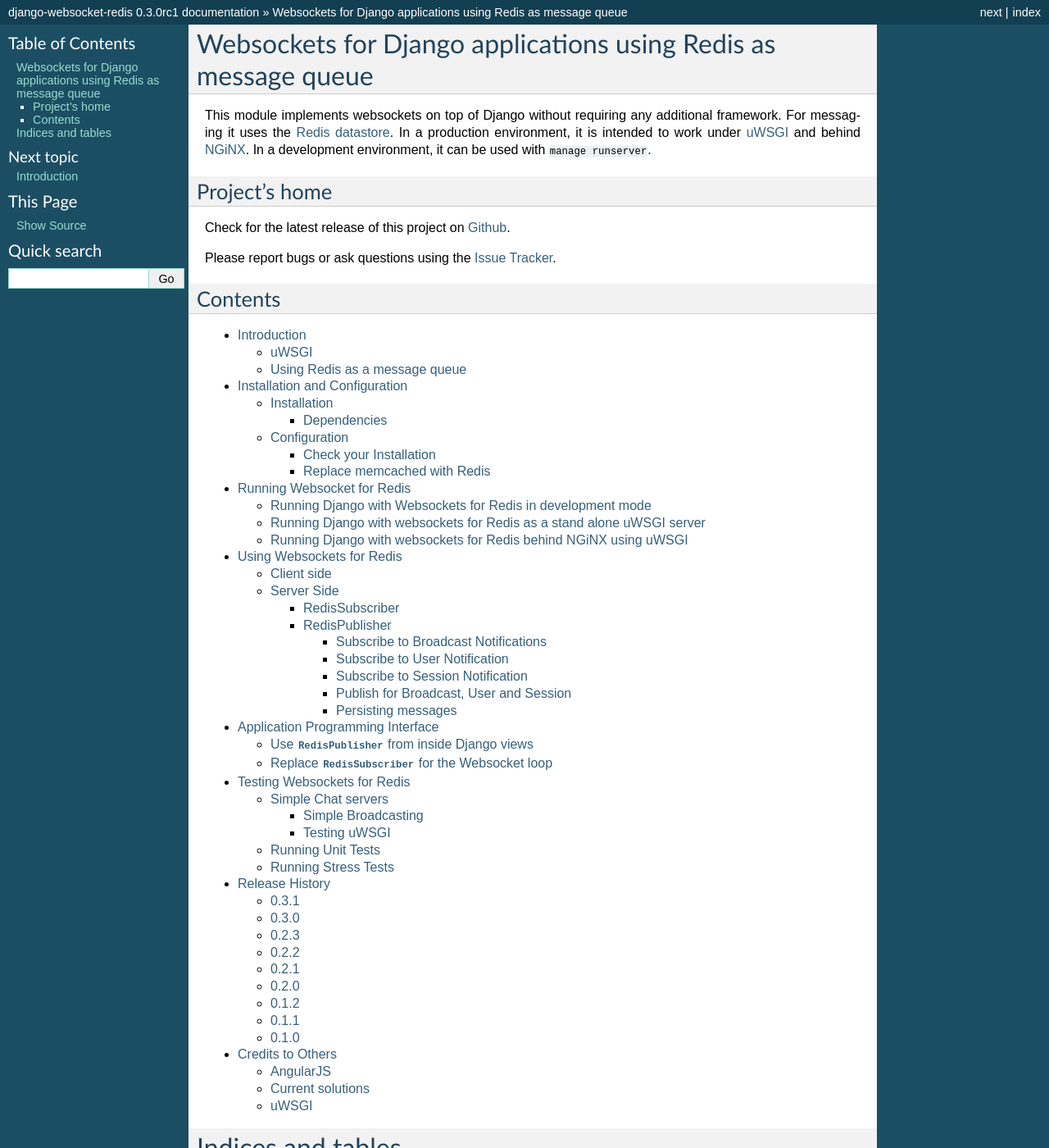
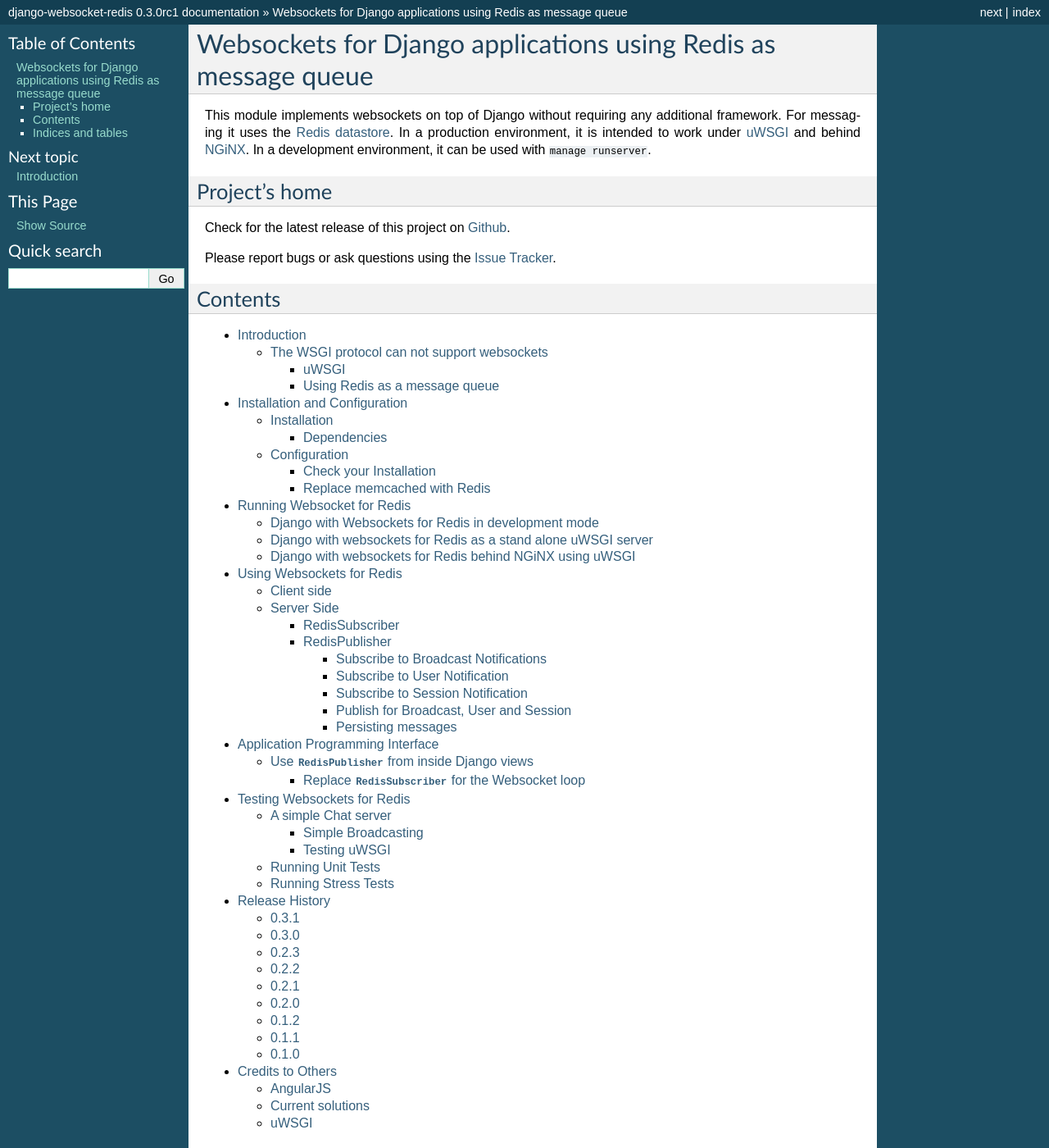
Before and after one commit to jrief/django-websocket-redis, a Sphinx documentation site: the page built from docs/index.rst, in a window 1280 px wide and 1400 px high. Shown: the whole window at 82% size. Built offline with Sphinx 7.4.7, drawn with Linux system fonts in a browser that asks for light colours.

Commit message:
Adopted header elements

```diff
--- a/docs/api.rst
+++ b/docs/api.rst
@@ -1,5 +1,6 @@
 .. api
 
+=================================
 Application Programming Interface
 =================================
 
--- a/docs/index.rst
+++ b/docs/index.rst
@@ -1,5 +1,6 @@
 .. django-websocket-redis documentation master file
 
+===============================================================
 Websockets for Django applications using Redis as message queue
 ===============================================================
 
@@ -8,13 +9,13 @@
 uWSGI_ and behind NGiNX_. In a development environment, it can be used with ``manage runserver``.
 
 Project's home
---------------
+==============
 Check for the latest release of this project on `Github`_.
 
 Please report bugs or ask questions using the `Issue Tracker`_.
 
 Contents
---------
+========
 .. toctree::
 
   introduction
--- a/docs/introduction.rst
+++ b/docs/introduction.rst
@@ -1,5 +1,6 @@
 .. introduction
 
+============
 Introduction
 ============
 
@@ -16,6 +17,8 @@
 making responses in a simple way abstracted from the HTTP protocol, but by design it does not
 support non-blocking requests.
 
+The WSGI protocol can not support websockets
+--------------------------------------------
 In Django, the web server accepts an incoming request, sets up a WSGI dictionary which then is
 passed to the application server. There the HTTP headers and the payload is created and immediately
 afterwards the request is finished and flushed to the client. This processing typically requires
@@ -48,7 +51,7 @@
 specially while debugging code.
 
 uWSGI
------
+=====
 While searching for a simpler solution, I found out that `uWSGI offers websockets`_ right out of
 the box. With Redis_ as a message queue, and a few lines of Python code, one can bidirectionally
 communicate with any WSGI based framework, for instance **Django**. Of course, here it also is
@@ -70,7 +73,7 @@
 
 
 Using Redis as a message queue
-------------------------------
+==============================
 One might argue that all this is not as simple, since an additional service – the Redis data server
 – must run side by side with Django. Websockets are bidirectional but their normal use case is to
 trigger server initiated events on the client. Although the other direction is possible, it can
--- a/docs/running.rst
+++ b/docs/running.rst
@@ -1,5 +1,6 @@
 .. running
 
+===========================
 Running Websocket for Redis
 ===========================
 
@@ -7,8 +8,8 @@
 main loop, which does nothing else than keeping the websocket alive and dispatching requests
 from **Redis** to the configured websockets and vice versa.
 
-Running Django with Websockets for Redis in development mode
-------------------------------------------------------------
+Django with Websockets for Redis in development mode
+====================================================
 With **Websockets for Redis**, a Django application has immediate access to code written for
 websockets. Make sure, that Redis is up and accepts connections.
 
@@ -39,8 +40,8 @@
 these stay alive packages, because normally there is no proxy or firewall between the server and the
 client which could drop the connection. This could be easily implemented, though.
 
-Running Django with websockets for Redis as a stand alone uWSGI server
-----------------------------------------------------------------------
+Django with websockets for Redis as a stand alone uWSGI server
+==============================================================
 In this configuration the **uWSGI** server owns the main loop. To distinguish websockets from
 normals requests, modify the Python starter module ``wsgi.py`` to
 
@@ -76,8 +77,8 @@
 instance requires to monkey patch its blocking calls with **gevent** using the psycogreen_ library.
 Moreover, only one CPU core is then used, and static files must be handled by another webserver.
 
-Running Django with websockets for Redis behind NGiNX using uWSGI
------------------------------------------------------------------
+Django with websockets for Redis behind NGiNX using uWSGI
+=========================================================
 This is the most scalable solution. Here two instances of a uWSGI server are spawned, one to handle
 normal HTTP requests for Django and one to handle websocket requests. Look at this diagram:
 
--- a/docs/testing.rst
+++ b/docs/testing.rst
@@ -1,10 +1,11 @@
 .. testing
 
+============================
 Testing Websockets for Redis
 ============================
 
-Simple Chat servers
--------------------
+A simple Chat server
+====================
 In the ``examples`` directory, there are two demo chat servers. To start them, first initialize
 the SQLite database
 
@@ -30,12 +31,12 @@
 logged in. To log in as another user, use Django's admin interface.
 
 Simple Broadcasting
-...................
+-------------------
 On http://localhost:8000/chat/ there is a chat server, which simply broadcasts messages to all
 browsers accessing this same URL.
 
 Testing uWSGI
-.............
+-------------
 Before configuring NGiNX to run in front of two instances of uWSGI, it is recommended to run
 uWSGI as a stand alone server for testing purpose. The entry point of this server makes the
 distinction between normal HTTP and websocket requests. In directory ``examples``, start uwsgi as
@@ -47,7 +48,7 @@
 Both chat server tests from above should run in this configuration.
 
 Running Unit Tests
-------------------
+==================
 To run the unit tests, a few additional packages have to be installed
 
 .. code-block:: bash
@@ -66,7 +67,7 @@
 
 
 Running Stress Tests
---------------------
+====================
 To run stress tests, change into directory ``stress-tests``. Since stress tests shall check the
 performance in a real environment, the server and the testing client must be started independently.
 
```
Also changed, not shown: other parts of docs/api.rst (+2 -2 lines), docs/credits.rst (+4 -3 lines), docs/heartbeats.rst (added, +13 -0 lines).
